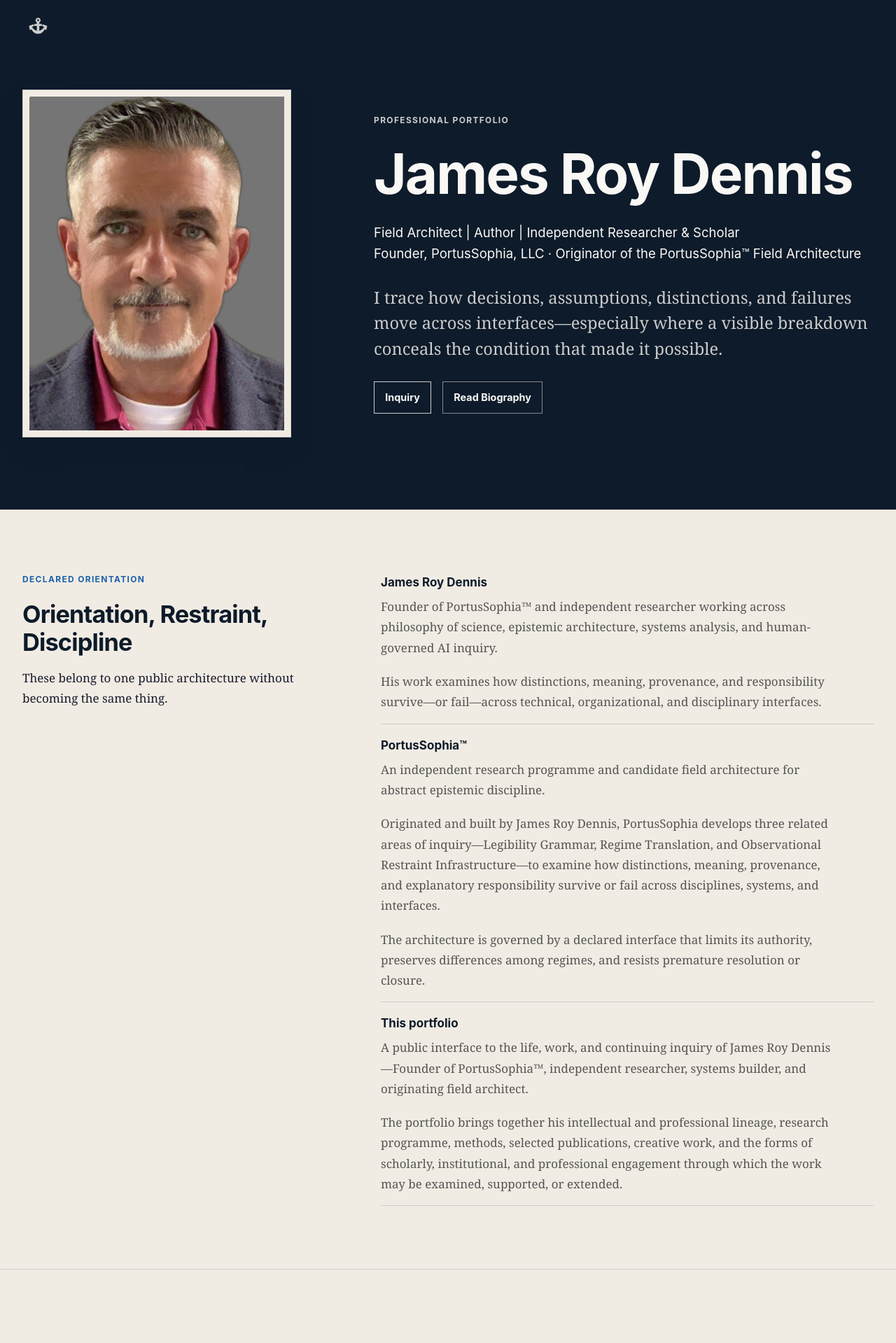
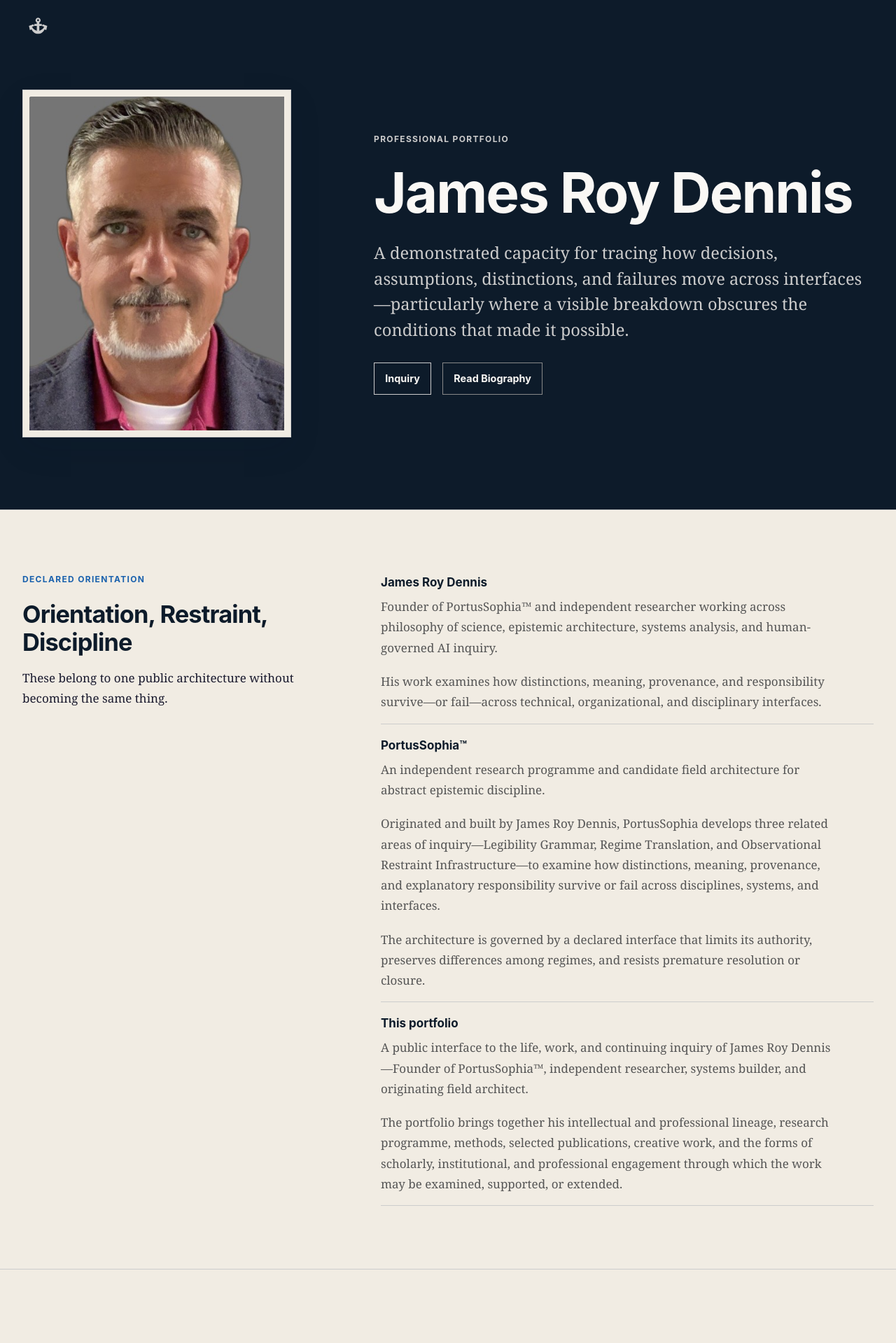
Before and after one commit to portussophia/portussophia-founder, a Jekyll site: the page built from index.md, in a window 1280 px wide. Shown: the top 1919 px of the page at 70% size. Built offline with Jekyll 4.4.1, drawn with Linux system fonts in a browser that asks for light colours.

Commit message:
updated tag-phrase on main page

```diff
--- a/assets/css/site.css
+++ b/assets/css/site.css
@@ -352,8 +352,7 @@ blockquote {
   background: var(--navy);
 }
 
-.home-hero-band h1,
-.home-hero-band .identity-lines {
+.home-hero-band h1 {
   color: var(--parchment);
 }
 
@@ -396,18 +395,6 @@ blockquote {
 
 .hero-copy h1 {
   margin-top: 0.7rem;
-}
-
-.identity-lines {
-  margin: 1.4rem 0 1.8rem;
-  color: var(--navy);
-  font-family: var(--sans);
-  font-size: clamp(1rem, 2vw, 1.16rem);
-  line-height: 1.65;
-}
-
-.identity-lines span {
-  display: block;
 }
 
 .hero-actions,
--- a/index.md
+++ b/index.md
@@ -14,11 +14,7 @@ permalink: /
     <div class="hero-copy">
       <p class="eyebrow">Professional Portfolio</p>
       <h1 id="founder-name">James Roy Dennis</h1>
-      <p class="identity-lines">
-        <span>Field Architect | Author | Independent Researcher &amp; Scholar</span>
-        <span>Founder, PortusSophia, LLC · Originator of the PortusSophia™ Field Architecture</span>
-      </p>
-      <p class="lede">I trace how decisions, assumptions, distinctions, and failures move across interfaces—especially where a visible breakdown conceals the condition that made it possible.</p>
+      <p class="lede">A demonstrated capacity for tracing how decisions, assumptions, distinctions, and failures move across interfaces—particularly where a visible breakdown obscures the conditions that made it possible.</p>
       <div class="hero-actions">
         <a class="button-link" href="{{ '/inquiry/' | relative_url }}">Inquiry</a>
         <a class="button-link secondary" href="{{ '/bio/' | relative_url }}">Read Biography</a>
```
